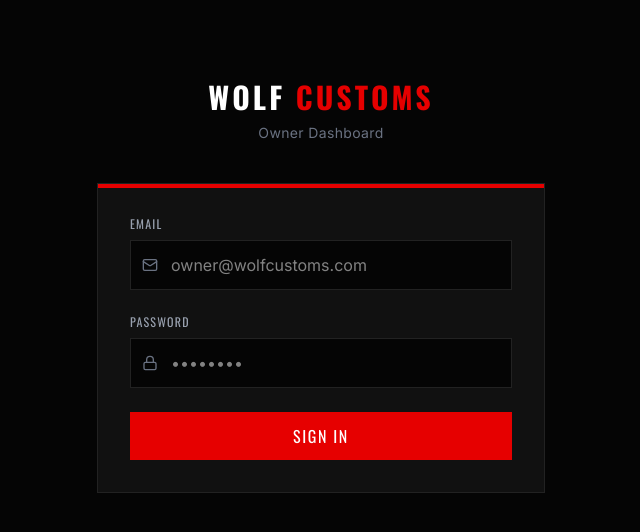
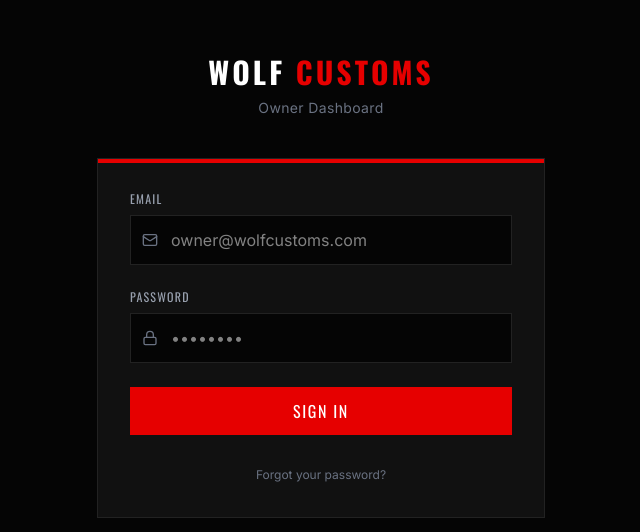
Before and after one commit to idealforme2-sys/wolf-customs, a React (Vite) app: page /admin in a window 1280 px wide. Shown: the part 114-646 px from the top of the page, without its empty margins (319-959 px from the left). Built offline with nearby package versions, Linux system fonts and the light colour scheme.

Commit message:
feat: add forgot password to admin login

```diff
--- a/src/admin/AdminLogin.tsx
+++ b/src/admin/AdminLogin.tsx
@@ -1,5 +1,5 @@
 import { useState } from "react";
-import { signInWithEmailAndPassword } from "firebase/auth";
+import { signInWithEmailAndPassword, sendPasswordResetEmail } from "firebase/auth";
 import { auth } from "../firebase";
 import { useNavigate } from "react-router-dom";
 import { Loader2, Lock, Mail } from "lucide-react";
@@ -9,6 +9,7 @@
   const [password, setPassword] = useState("");
   const [error, setError] = useState("");
   const [loading, setLoading] = useState(false);
+  const [resetMsg, setResetMsg] = useState("");
   const navigate = useNavigate();
 
   const handleLogin = async (e: React.FormEvent) => {
@@ -22,6 +23,17 @@
       setError("Invalid email or password.");
     } finally {
       setLoading(false);
+    }
+  };
+
+  const handleForgotPassword = async () => {
+    if (!email) { setError("Enter your email first."); return; }
+    try {
+      await sendPasswordResetEmail(auth, email);
+      setResetMsg("Password reset email sent! Check your inbox.");
+      setError("");
+    } catch {
+      setError("Could not send reset email. Check the address.");
     }
   };
 
@@ -69,6 +81,7 @@
           </div>
 
           {error && <p className="text-red-400 text-sm">{error}</p>}
+          {resetMsg && <p className="text-green-400 text-sm">{resetMsg}</p>}
 
           <button
             type="submit"
@@ -77,6 +90,14 @@
           >
             {loading ? <><Loader2 className="w-4 h-4 animate-spin" /> Signing In...</> : "Sign In"}
           </button>
+
+          <button
+            type="button"
+            onClick={handleForgotPassword}
+            className="w-full text-center text-xs text-gray-500 hover:text-wolf-red transition-colors mt-2"
+          >
+            Forgot your password?
+          </button>
         </form>
       </div>
     </div>
```
